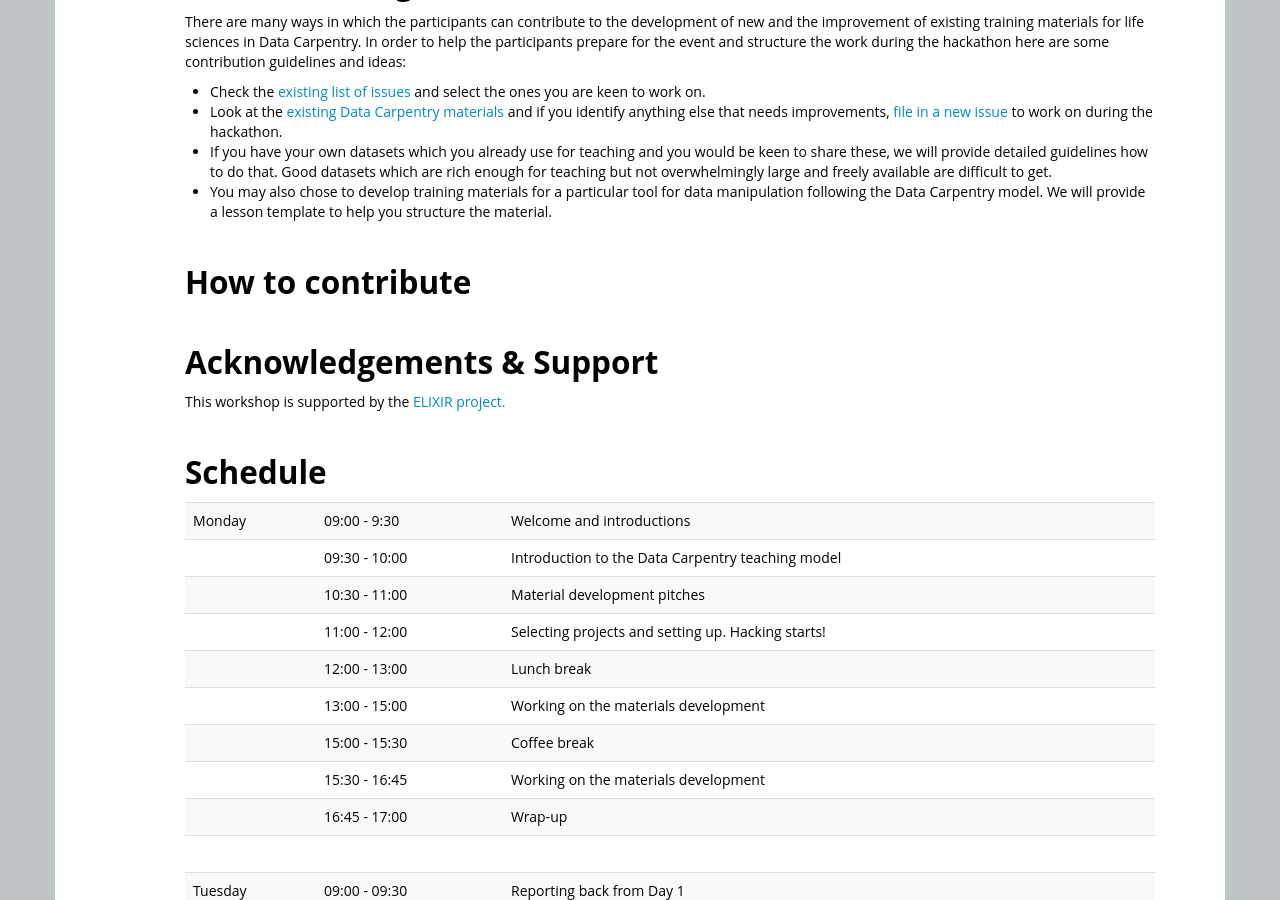
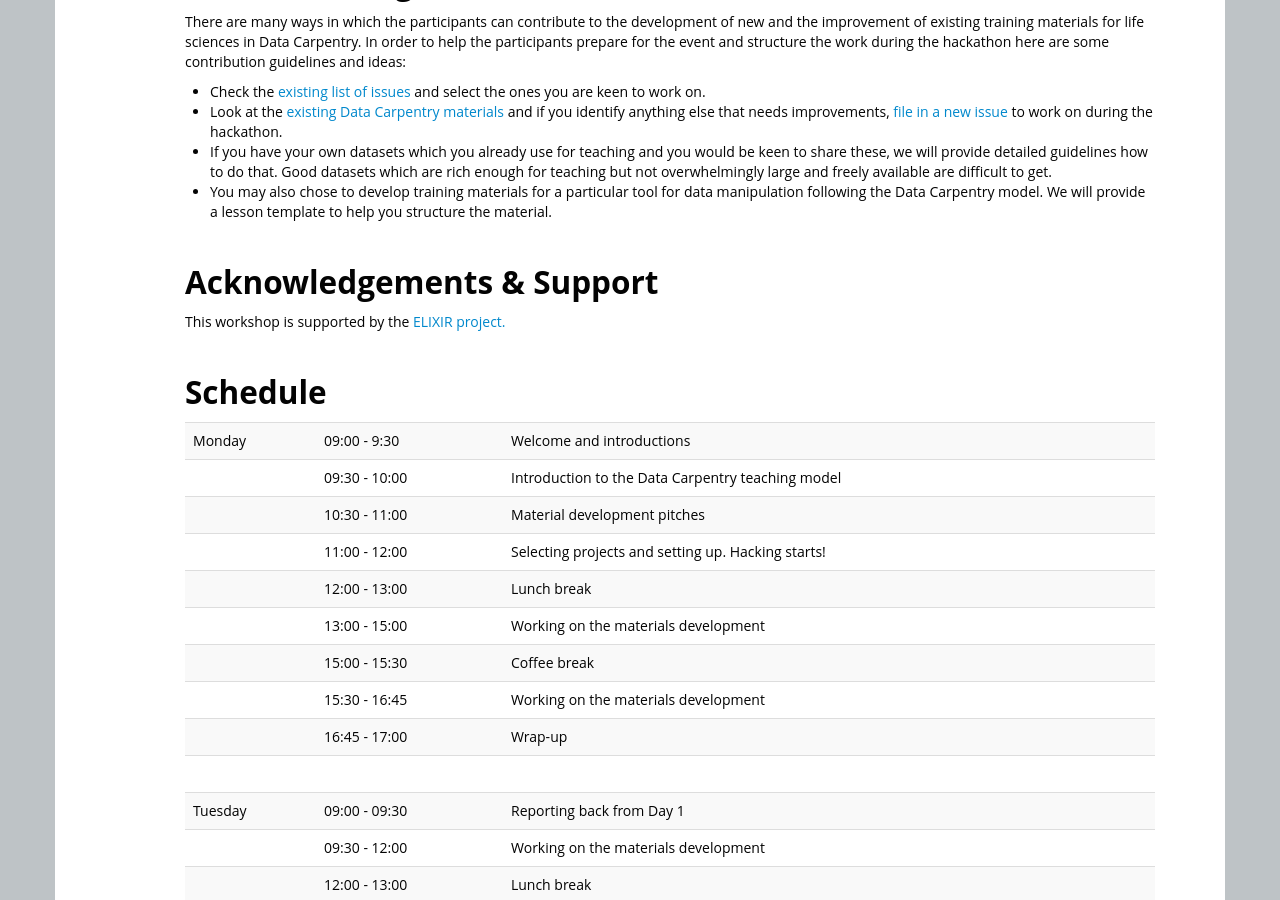
Before and after one commit to data-lessons/2015-03-16-elixir-sprint, a Jekyll site: the page built from index.html, in a window 1280 px wide and 900 px high, scrolled down 1019 px. Built offline with Jekyll 4.4.1, drawn with Linux system fonts in a browser that asks for light colours; nearby versions of some CDN libraries; library files that are not in the unit come from our copies.

Commit message:
Update index.html

```diff
--- a/index.html
+++ b/index.html
@@ -75,8 +75,9 @@ the event please contact <a href="mailto:aleksandra.pawlik@manchester.ac.uk">Ale
 </p>
 
 
+<!--
 <h2>How to contribute</h2>
-  <p> </p>
+  <p> </p> -->
 
 
 
```
